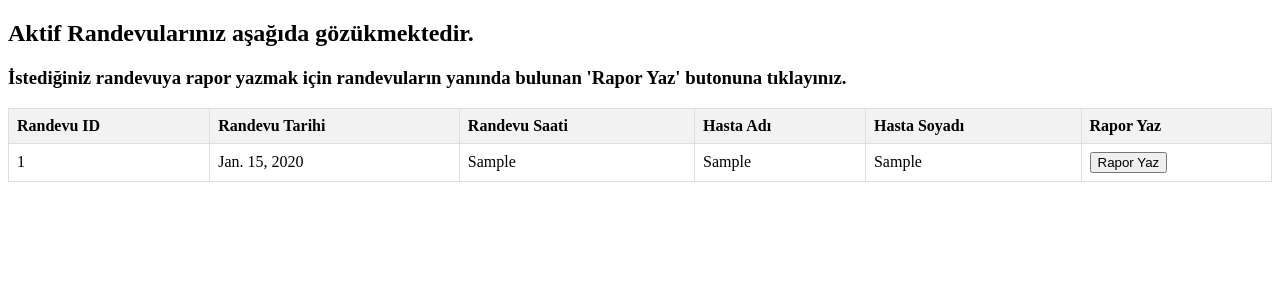
After one commit to AyazAktas/prolab2.3, a Django app: page /rapor_yazilabilir/1/ in a window 1280 px wide. The commit adds this page. Shown: the top 300 px of the page. Run offline with Django 5.2, Linux system fonts and the light colour scheme; tables that the repository leaves empty hold one stand-in row (values such as "Sample post").

Commit message:
tibbi rapor ekleme yapıldı resime dönüştürme de yapılması lazım

```diff
--- a/prolab3/HastaneUyg/models.py
+++ b/prolab3/HastaneUyg/models.py
@@ -33,15 +33,15 @@ class Randevu(models.Model):
     class Meta:
         db_table = 'randevular'
 class TibbiRaporlar(models.Model):
-    idRapor=models.IntegerField(blank=True,null=True)
-    raporTarihi=models.DateField("Rapor Tarihi",auto_now_add=False,auto_now=False,blank=True,null=True)
-    uzmanlikAlani=models.TextField('Uzmanlık Alanı', max_length=120, default='', blank=True, null=True)
-    idHasta=models.ForeignKey(Hasta,on_delete=models.CASCADE)
-    idDoctor = models.ForeignKey(Doctor, on_delete=models.CASCADE)
-    raporIcerigi=models.TextField(max_length=4000,default='',blank=True)
+    idRapor = models.AutoField(primary_key=True)
+    raporTarihi = models.DateField(null=True)
+    uzmanlikAlani = models.TextField(null=True)
+    hasta_id = models.IntegerField()
+    doktor_id = models.IntegerField()
+    rapor_icerigi = models.TextField(null=True)
+    randevunun_id = models.IntegerField()
     class Meta:
         db_table = 'tibbiraporlar'
-
 class Yonetici(models.Model):
     idYonetici=models.IntegerField(blank=True,null=True)
     class Meta:
--- a/prolab3/HastaneUyg/templates/doctor_page.html
+++ b/prolab3/HastaneUyg/templates/doctor_page.html
@@ -9,8 +9,7 @@
     <h2>Hoş Geldiniz, {{ doctor.AD }} {{ doctor.SOYAD }}</h2>
     <ul>
 
-        <li>Randevularım</li>
-        <li>Raporlarım</li>
+        <li><a href="{% url 'rapor_yazilabilir' doktor_id=doctor.idDoctor %}">Randevularım</a></li>
     </ul>
 </body>
 </html>
--- /dev/null
+++ b/prolab3/HastaneUyg/templates/rapor_yazilabilir.html
@@ -0,0 +1,62 @@
+<!DOCTYPE html>
+<html lang="en">
+<head>
+    <meta charset="UTF-8">
+    <meta name="viewport" content="width=device-width, initial-scale=1.0">
+    <title>Tıbbi Rapor Yaz</title>
+    <style>
+        table {
+            width: 100%;
+            border-collapse: collapse;
+        }
+
+        th, td {
+            border: 1px solid #dddddd;
+            text-align: left;
+            padding: 8px;
+        }
+
+        th {
+            background-color: #f2f2f2;
+        }
+
+        tr:nth-child(even) {
+            background-color: #f2f2f2;
+        }
+    </style>
+</head>
+<body>
+    <h2>Aktif Randevularınız aşağıda gözükmektedir.</h2>
+    <h3>İstediğiniz randevuya rapor yazmak için randevuların yanında bulunan 'Rapor Yaz' butonuna tıklayınız.</h3>
+    <table>
+        <thead>
+            <tr>
+                <th>Randevu ID</th>
+                <th>Randevu Tarihi</th>
+                <th>Randevu Saati</th>
+                <th>Hasta Adı</th>
+                <th>Hasta Soyadı</th>
+                <th>Rapor Yaz</th>
+            </tr>
+        </thead>
+        <tbody>
+            {% for randevu in randevular %}
+            <tr>
+                <td>{{ randevu.randevuId }}</td>
+                <td>{{ randevu.randevuTarihi }}</td>
+                <td>{{ randevu.randevu_saati }}</td>
+                <td>{{ randevu.hasta.hastaAdi }}</td>
+                <td>{{ randevu.hasta.hastaSoyadi }}</td>
+                <td>
+                    <form action="{% url 'rapor_yaz' randevu_id=randevu.randevuId %}" method="post">
+                    {% csrf_token %}
+                    <input type="hidden" name="randevu_id" value="{{ randevu.pk }}">
+                    <button type="submit">Rapor Yaz</button>
+                    </form>
+                 </td>
+            </tr>
+            {% endfor %}
+        </tbody>
+    </table>
+</body>
+</html>
--- a/prolab3/HastaneUyg/views.py
+++ b/prolab3/HastaneUyg/views.py
@@ -317,3 +317,68 @@ def randevu_sil(request, randevu_id):
     if request.method == 'POST':
         randevu.delete()
         return redirect('randevularim', hasta_id=randevu.hasta_id)
+
+
+
+from django.shortcuts import render, redirect, get_object_or_404
+from .models import Randevu, Hasta
+
+
+def rapor_yazilabilir(request, doktor_id):
+    randevular = Randevu.objects.filter(doktor_id=doktor_id)
+
+    for randevu in randevular:
+        randevu.hasta = Hasta.objects.get(idHasta=randevu.hasta_id)
+
+    return render(request, 'rapor_yazilabilir.html', {'randevular': randevular})
+from django.shortcuts import render, redirect
+from .forms import RaporForm
+from .models import Randevu
+
+
+from django.shortcuts import render, redirect
+from .models import Randevu,TibbiRaporlar
+from django.contrib import messages
+from datetime import datetime
+
+from django.shortcuts import get_object_or_404
+
+from django.shortcuts import render, get_object_or_404
+from django.contrib import messages
+from .models import Randevu, Doctor, TibbiRaporlar
+from .forms import RaporForm
+
+def rapor_yaz(request, randevu_id):
+    """
+    Seçilen randevu için rapor yazma fonksiyonu.
+    """
+
+    randevu = get_object_or_404(Randevu, pk=randevu_id)
+    doktor_id = randevu.doktor_id
+    doctor = get_object_or_404(Doctor, pk=doktor_id)
+    hasta_id = randevu.hasta_id  # Hasta'nın ID'sine erişim
+
+    if request.method == "POST":
+        form = RaporForm(request.POST)  # Formu POST verileriyle oluştur
+        if form.is_valid():  # Form doğru şekilde doldurulduysa
+            uzmanlik_alani = doctor.UzmanlikAlani
+            rapor = form.save(commit=False)
+            rapor.doktor_id = doktor_id
+            rapor.hasta_id = hasta_id
+            rapor.uzmanlikAlani = uzmanlik_alani
+            rapor.save()
+            messages.success(request, "Rapor başarıyla gönderildi!")
+            # Başarılı gönderimden sonra başka bir sayfaya yönlendirme yapabilirsiniz
+        else:
+            # Form geçerli değil, hataları göster
+            print(form.errors)
+
+    return render(
+        request,
+        "rapor_yaz.html",
+        {
+            "randevu": randevu,
+            "hasta_id": hasta_id,
+            "form": form,  # Formu template'e gönder
+        },
+    )
--- a/prolab3/prolab3/urls.py
+++ b/prolab3/prolab3/urls.py
@@ -39,5 +39,6 @@ urlpatterns = [
     path('randevu_al/<int:hasta_id>/', views.randevu_al, name='randevu_al'),
     path('randevularim/<int:hasta_id>/', views.randevularim, name='randevularim'),
     path('randevu_sil/<int:randevu_id>/', views.randevu_sil, name='randevu_sil'),
-
+    path('rapor_yazilabilir/<int:doktor_id>/', views.rapor_yazilabilir, name='rapor_yazilabilir'),
+    path('rapor_yaz/<int:randevu_id>/', views.rapor_yaz, name='rapor_yaz'),
 ]
```
Also changed, not shown: prolab3/HastaneUyg/forms.py (+14 -0 lines), prolab3/HastaneUyg/templates/rapor_yaz.html (added, +28 -0 lines).
